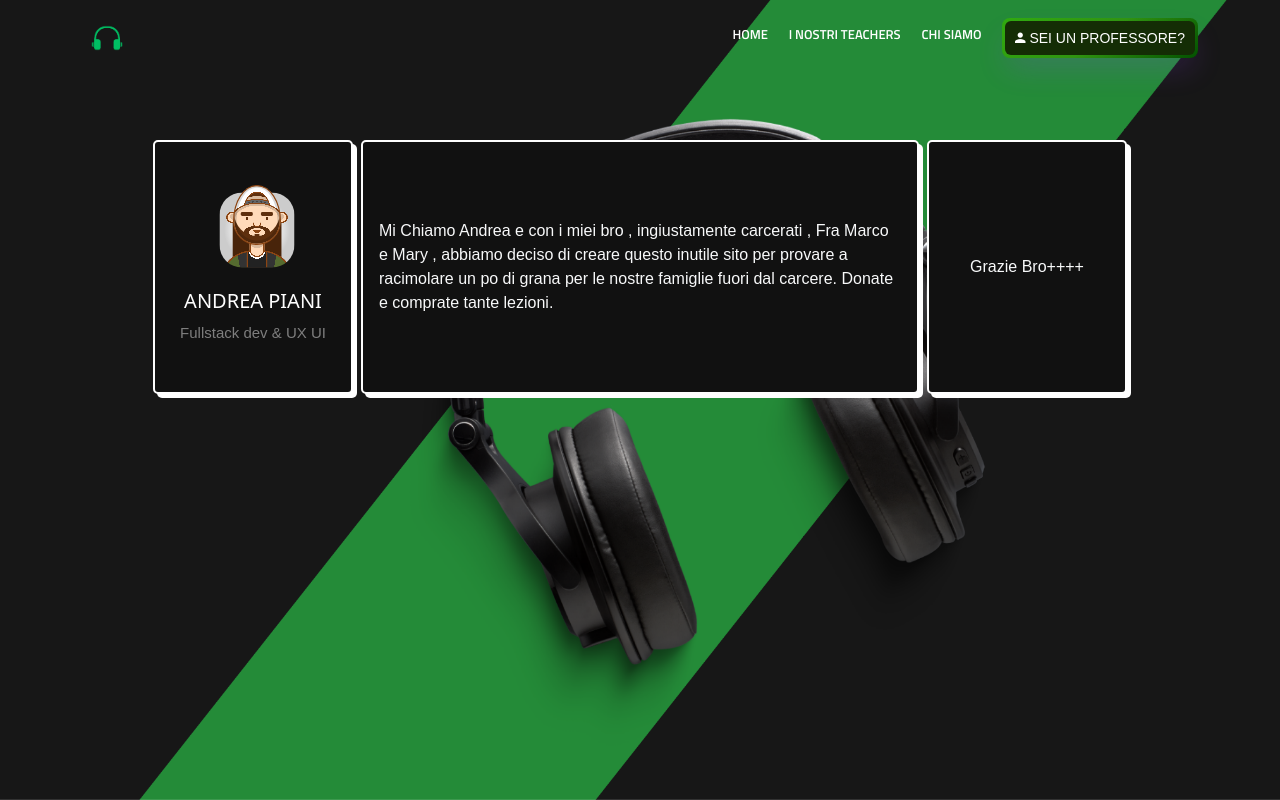
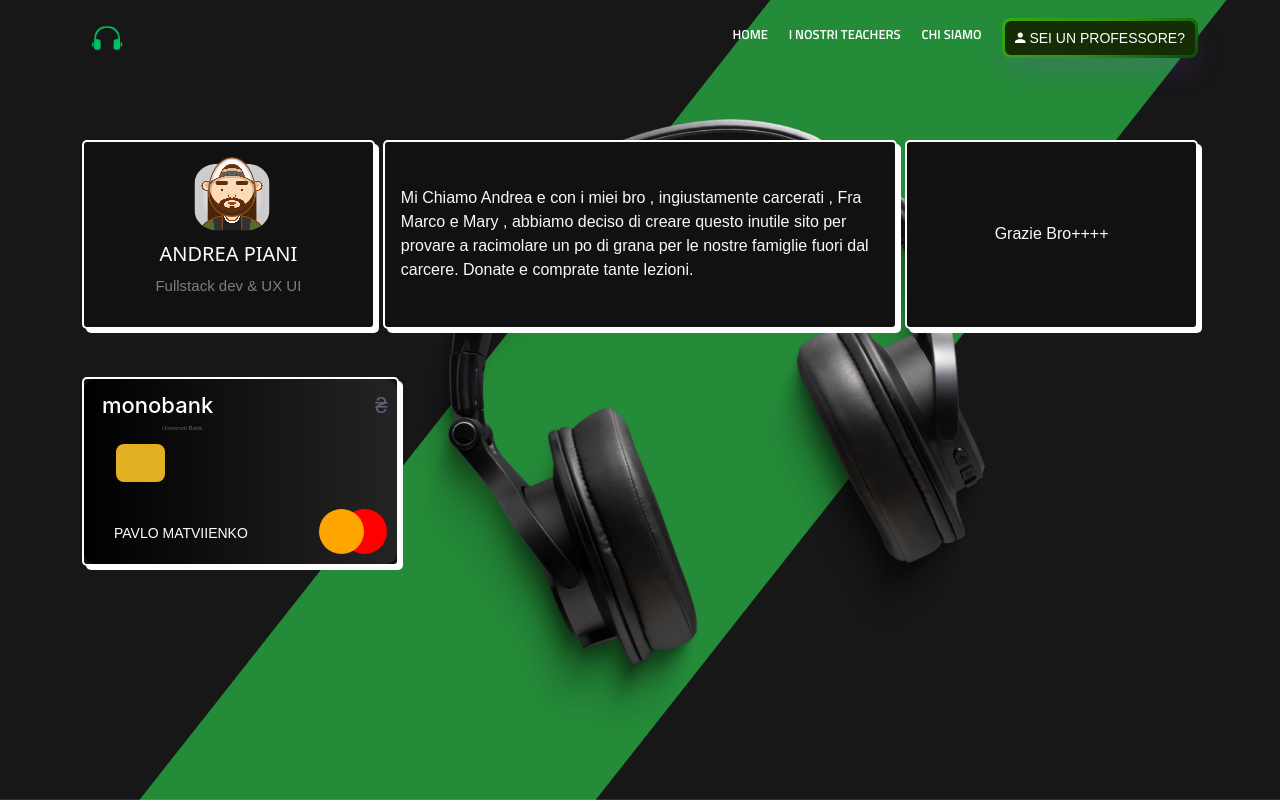
Before and after one commit to marcocampisi/Team-1-BMusicTeachers-frontend, a Vue app: page /info in a window 1280 px wide. Built offline with nearby package versions, Linux system fonts and the light colour scheme.

Commit message:
edit route info

```diff
--- a/src/pages/Info.vue
+++ b/src/pages/Info.vue
@@ -42,7 +42,7 @@ export default {
             </div>
         </div>
         <div class="card m-2 my-5 w-50">
-            <div class="m-3 row text-light text-justify">
+            <div class="m-3 row text-light">
                 Mi Chiamo Andrea e con i miei bro , ingiustamente carcerati , Fra Marco e Mary , abbiamo deciso di creare questo inutile sito per provare a racimolare un po di grana per le nostre famiglie fuori dal carcere.
                 Donate e comprate tante lezioni.
             </div>
@@ -53,6 +53,32 @@ export default {
             </div>
         </div>
         </div>
+
+        <div class="card">
+         <div class="card__side card__side_front">
+            <div class="flex__1">
+               <p class="card__side__name-bank">monobank</p>
+               <div class="card__side__chip"></div>
+               <p class="card__side__name-person">PAVLO MATVIIENKO</p>
+            </div>
+         </div>
+         <div class="card__side card__side_back">
+            <div class="card__side__black"></div>
+            <p class="card__side__number">XXXX XXXX XXXX XXXX</p>
+            <div class="flex__2">
+               <p class="card__side__other-numbers card__side__other-numbers_1">XX/XX</p>
+               <p class="card__side__other-numbers card__side__other-numbers_2">XXX</p>
+               <div class="card__side__photo">your-photo</div>
+               <div class="card__side__debit">debit</div>
+            </div>
+            <p class="card__side__other-info">
+               MONOBANK.UA | 0 800 205 205 |
+               АТ "УНІВЕРСАЛ БАНК". ЛІЦЕНЗІЯ
+               НБУ №92 ВІД 20.01.1994 |
+               PCE PC100650 WORLD DEBIT
+            </p>
+         </div>
+      </div>
     </main>
 </template>
 
@@ -173,4 +199,231 @@ export default {
   transform: scale(0.4) translate(160px, 150px);
 }
 
+// carta di credito per donazioni a bro
+
+.flex__1 {
+  width: 100%;
+  height: 100%;
+  display: flex;
+  justify-content: space-between;
+  flex-direction: column;
+}
+
+.flex__2 {
+  width: 100%;
+  height: 50%;
+  display: flex;
+  flex-direction: row;
+}
+
+.card {
+  height: 50mm;
+  width: 84mm;
+  position: relative;
+  perspective: 800px;
+}
+
+.card__side {
+  width: 100%;
+  height: 100%;
+  border-radius: 3.18mm;
+  position: absolute;
+  top: 0;
+  left: 0;
+  backface-visibility: hidden;
+  transition: transform 0.7s ease-out;
+  cursor: pointer;
+  padding: 10px;
+}
+
+.card__side__photo {
+  width: 1.4cm;
+  height: 1.4cm;
+  position: absolute;
+  left: 12px;
+  bottom: 15px;
+  background: grey;
+  border-radius: 8%;
+}
+
+.card__side_front {
+  background: linear-gradient(90deg, rgb(0, 0, 0) 0%, #242424 100%);
+  transform: rotateY(0deg);
+}
+
+.card__side_back {
+  background: linear-gradient(-90deg, rgb(0, 0, 0) 0%, #242424 100%);
+  transform: rotateY(-180deg);
+  color: #eeeeee;
+}
+
+.card__side__name-bank {
+  font-family: Inter, sans-serif;
+  font-weight: 500;
+  position: relative;
+  font-size: 22px;
+  margin-left: 8px;
+  color: white;
+}
+
+.card__side__name-bank::after {
+  content: "Universal Bank";
+  position: absolute;
+  font-size: 6px;
+  top: 105%;
+  left: 21%;
+  color: #635c77;
+}
+
+.card__side__name-bank::before {
+  content: "₴";
+  position: absolute;
+  top: 0;
+  right: 0;
+  color: #635c77;
+}
+
+.card__side__chip {
+  width: 1.3cm;
+  height: 1cm;
+  margin-left: 22px;
+  margin-top: -35px;
+  background: rgb(226, 175, 35);
+  border-radius: 8px;
+}
+
+.card__side__chip:after {
+  content: "";
+  display: block;
+  position: absolute;
+  height: 24px;
+  width: 24px;
+  top: 80px;
+  right: 15px;
+  transform: scale(1.3);
+}
+
+.card__side__name-person {
+  text-transform: uppercase;
+  font-family: Roboto Mono, sans-serif;
+  font-size: 14px;
+  margin-bottom: 10px;
+  margin-left: 20px;
+  position: relative;
+  display: block;
+  color: white;
+}
+
+.card__side__name-person::before {
+  content: "";
+  display: block;
+  position: absolute;
+  width: 45px;
+  aspect-ratio: 1 / 1;
+  background: red;
+  bottom: -10px;
+  right: 0px;
+  border-radius: 50%;
+}
+
+.card__side__name-person::after {
+  content: "";
+  display: block;
+  position: absolute;
+  width: 45px;
+  aspect-ratio: 1 / 1;
+  background: orange;
+  bottom: -10px;
+  right: 23px;
+  border-radius: 50%;
+}
+
+.card__side__black {
+  background: black;
+  width: 100%;
+  height: 50px;
+  border-radius: 3.18mm 3.18mm 0 0;
+  position: absolute;
+  top: 0;
+  right: 0;
+}
+
+.card__side__number {
+  font-size: 18px;
+  font-family: Roboto Mono, sans-serif;
+  color: #eeeeee;
+  margin: 45px 0px 15px 10px;
+}
+
+.card__side__other-numbers {
+  font-family: Roboto Mono, sans-serif;
+  color: #eeeeee;
+  display: block;
+  margin-left: 10px;
+  font-size: 12px;
+  backface-visibility: hidden;
+  position: relative;
+}
+
+.card__side__other-numbers::after {
+  color: #635c77;
+  position: absolute;
+  font-size: 8px;
+  left: 0;
+  bottom: 60px;
+}
+
+.card__side__other-numbers_1::after {
+  content: "СТРОК";
+}
+
+.card__side__other-numbers_2::after {
+  content: "КОД";
+}
+
+.card__side__other-info {
+  color: #635c77;
+  font-size: 4px;
+  text-align: center;
+  font-family: Roboto Mono, sans-serif;
+  position: absolute;
+  bottom: 10px;
+  left: 38px;
+  backface-visibility: hidden;
+}
+
+.card__side__debit {
+  display: flex;
+  justify-content: center;
+  align-items: center;
+  width: 1.8cm;
+  height: 1cm;
+  border-radius: 1cm;
+  background: #c0c0c0;
+  position: absolute;
+  right: 12px;
+  bottom: 25px;
+  font-family: Inter;
+  color: #666666;
+}
+
+.card__side__debit::after {
+  content: "";
+  display: block;
+  position: absolute;
+  background: rgba(166, 163, 163, 0.7);
+  width: 30px;
+  height: 30px;
+  border-radius: 50%;
+  right: 0;
+}
+
+.card:hover .card__side_front {
+  transform: rotateY(180deg);
+}
+
+.card:hover .card__side_back {
+  transform: rotateY(0deg);
+}
+
 </style>
```
